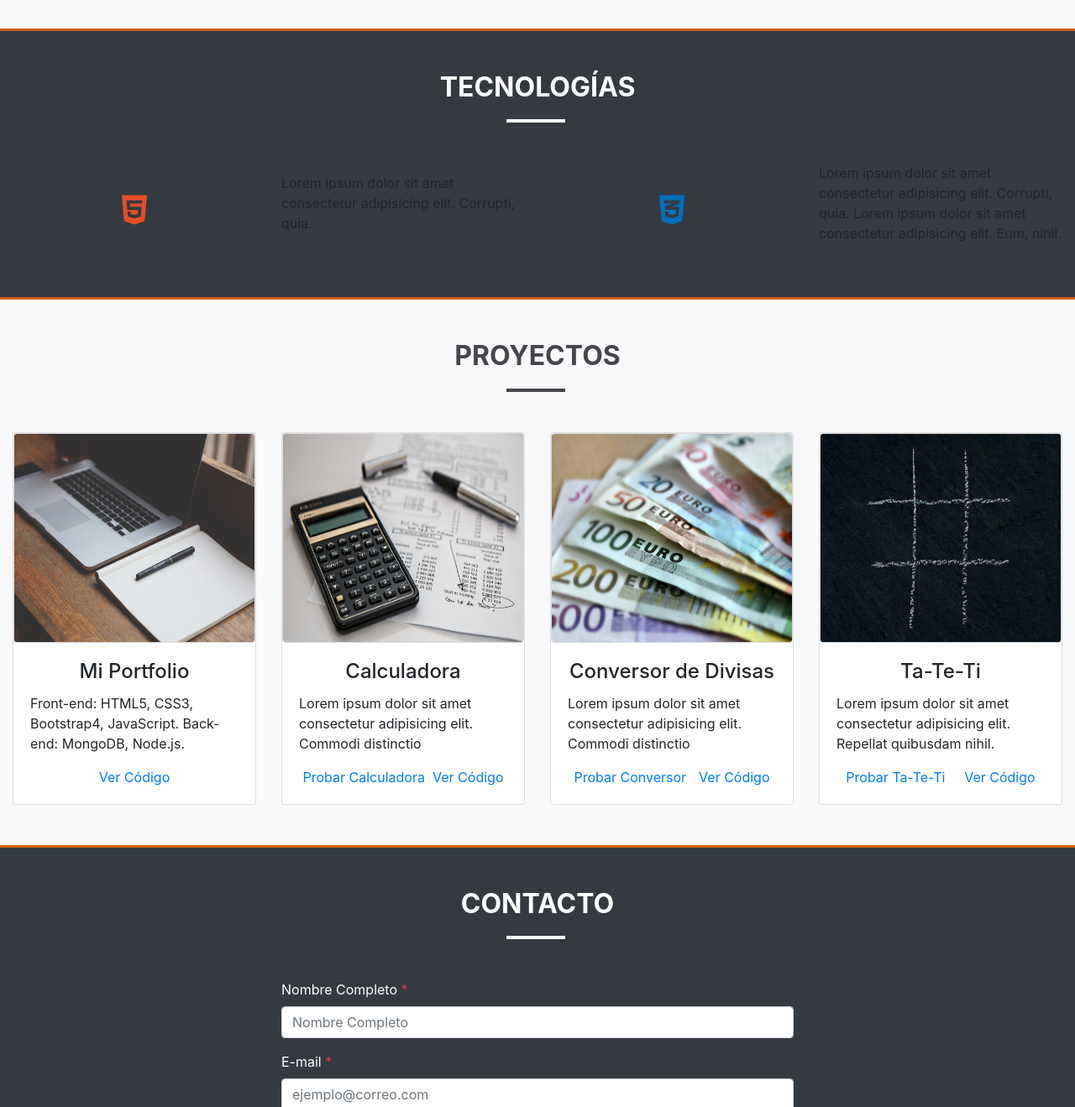
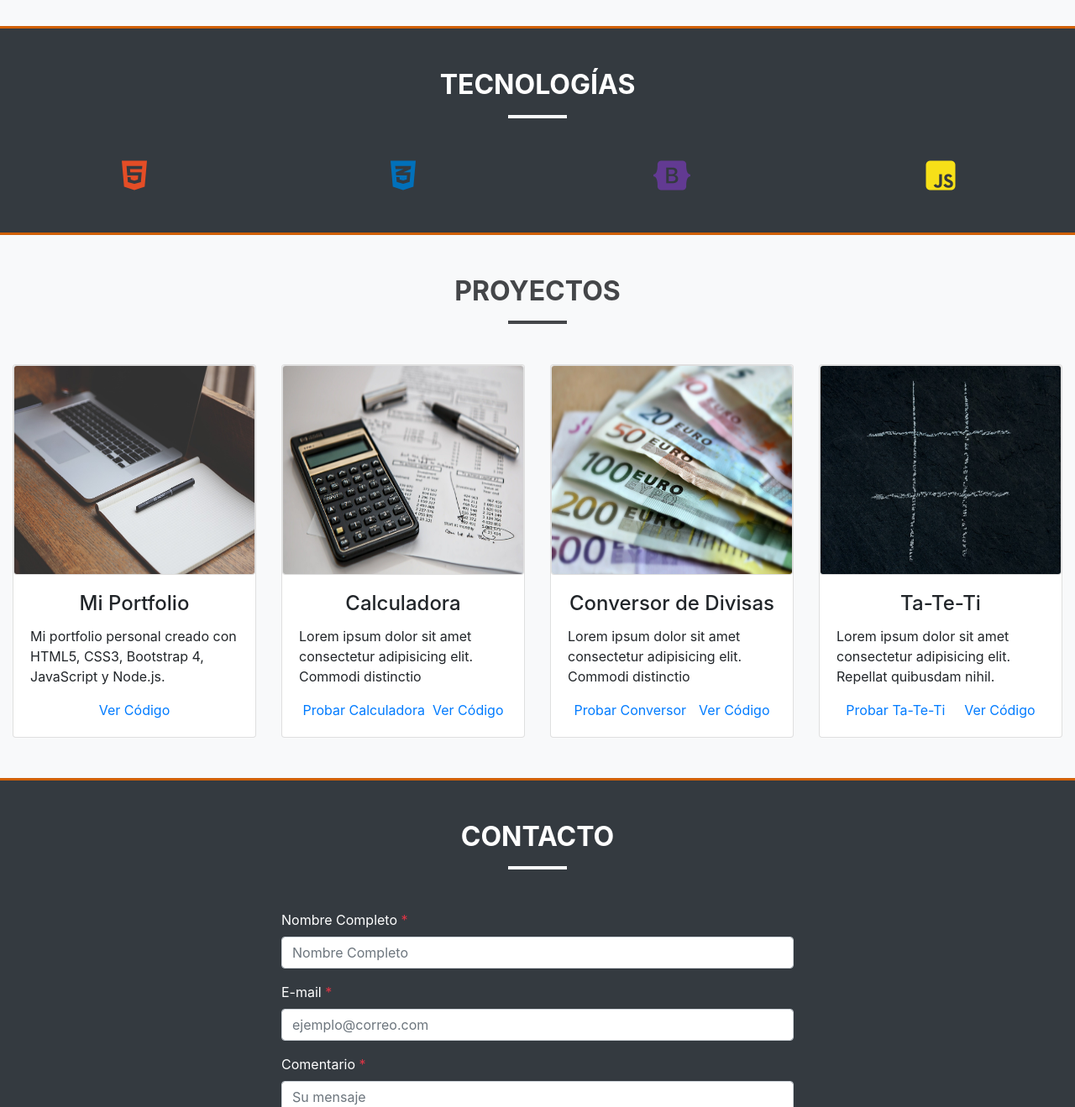
Before and after one commit to rodrigorousseaux/portfolio.github.io, a plain HTML site: page index.html in a window 1280 px wide. Shown: the part 1440-2759 px from the top of the page at 84% size. Drawn offline with nearby package versions, Linux system fonts and the light colour scheme.

Commit message:
agregue los iconos de las tecnologias

```diff
--- a/css/styles.css
+++ b/css/styles.css
@@ -25,36 +25,10 @@ h2{
     font-weight: 700;
 }
 
-.subrayadoSobreMi{
+.subrayado{
     background: #444649;
     height: 4px;
     width: 70px;
-    margin-top: 1.5%;
-    margin-left: 47.3%;
-}
-
-.subrayadoTecnologias{
-    background: #444649;
-    height: 4px;
-    width: 70px;
-    margin-top: 1.5%;
-    margin-left: 47%;
-}
-
-.subrayadoProyectos{
-    background: #444649;
-    height: 4px;
-    width: 70px;
-    margin-top: 1.5%;
-    margin-left: 47%;
-}
-
-.subrayadoContacto{
-    background: #444649;
-    height: 4px;
-    width: 70px;
-    margin-top: 1.5%;
-    margin-left: 47%;
 }
 
 .boton{
--- a/index.html
+++ b/index.html
@@ -57,7 +57,10 @@
 
             <h2 class="text-center">SOBRE MI</h2>
 
-            <div class="subrayadoSobreMi"></div>
+            <div class="d-flex justify-content-center mt-3">
+                <div class="subrayado"></div>
+            </div>
+
 
             <div class="row">
 
@@ -95,34 +98,26 @@
 
             <h2 class="text-center text-white">TECNOLOGÍAS</h2>
 
-            <div class="bg-light subrayadoTecnologias"></div>
+            <div class="d-flex justify-content-center mt-3">
+                <div class="bg-light subrayado"></div>
+            </div>
 
-            <div class="row mt-5">
-
-                <div class="col-lg-12 col-md-6 col-xs-12">
-
-                    <div class="row align-items-center">
+            <div class="row mt-5 align-items-center">
 
                 <div class="col-lg-3 col-md-6 col-xs-6 d-flex justify-content-center">
                     <i style="color: #e44d26" class="fab fa-html5 icono"></i>
-                        </div>
-
-                        <div class="col-lg-3 col-md-6 col-xs-6">
-                            <p>Lorem ipsum dolor sit amet consectetur adipisicing elit. Corrupti, quia.</p>
                 </div>
 
                 <div class="col-lg-3 col-md-6 col-xs-6 d-flex justify-content-center">
                         <i style="color: #0170ba" class="fab fa-css3-alt icono"></i>
                 </div>
 
-                        <div class="col-lg-3 col-md-6 col-xs-6">
-                            <p>Lorem ipsum dolor sit amet consectetur adipisicing elit. Corrupti, quia.
-                                Lorem ipsum dolor sit amet consectetur adipisicing elit. Eum, nihil.
-                            </p>
+                <div class="col-lg-3 col-md-6 col-xs-6 d-flex justify-content-center">
+                    <i style="color: #623a92;" class="fab fa-bootstrap icono"></i>
                 </div>
 
-                    </div>
-
+                <div class="col-lg-3 col-md-6 col-xs-6 d-flex justify-content-center">
+                    <i style="color: #f7e018;" class="fab fa-js-square icono"></i>
                 </div>
 
             </div>
@@ -133,7 +128,9 @@
 
             <h2 class="text-center">PROYECTOS</h2>
 
-            <div class="subrayadoProyectos"></div>
+            <div class="d-flex justify-content-center mt-3">
+                <div class="subrayado"></div>
+            </div>
 
             <div class="row">
                 <div class="col-lg-3 col-md-4 col-xs-12">
@@ -146,8 +143,7 @@
                         <div class="card-body">
                             <h4 class="card-title text-center">Mi Portfolio</h4>
                             <p>
-                                Front-end: HTML5, CSS3, Bootstrap4, JavaScript.
-                                Back-end: MongoDB, Node.js.
+                                Mi portfolio personal creado con HTML5, CSS3, Bootstrap 4, JavaScript y Node.js.
                             </p>
                             <div class="text-center">
                                 <a class="linkProyecto"
@@ -228,7 +224,9 @@
 
             <h2 class="text-center text-white">CONTACTO</h2>
 
-            <div class="bg-light subrayadoContacto"></div>
+            <div class="d-flex justify-content-center mt-3">
+                <div class="bg-light subrayado"></div>
+            </div>
 
             <div class="row justify-content-center">
 
```
Lines whose indentation alone changed are shown as unchanged.
